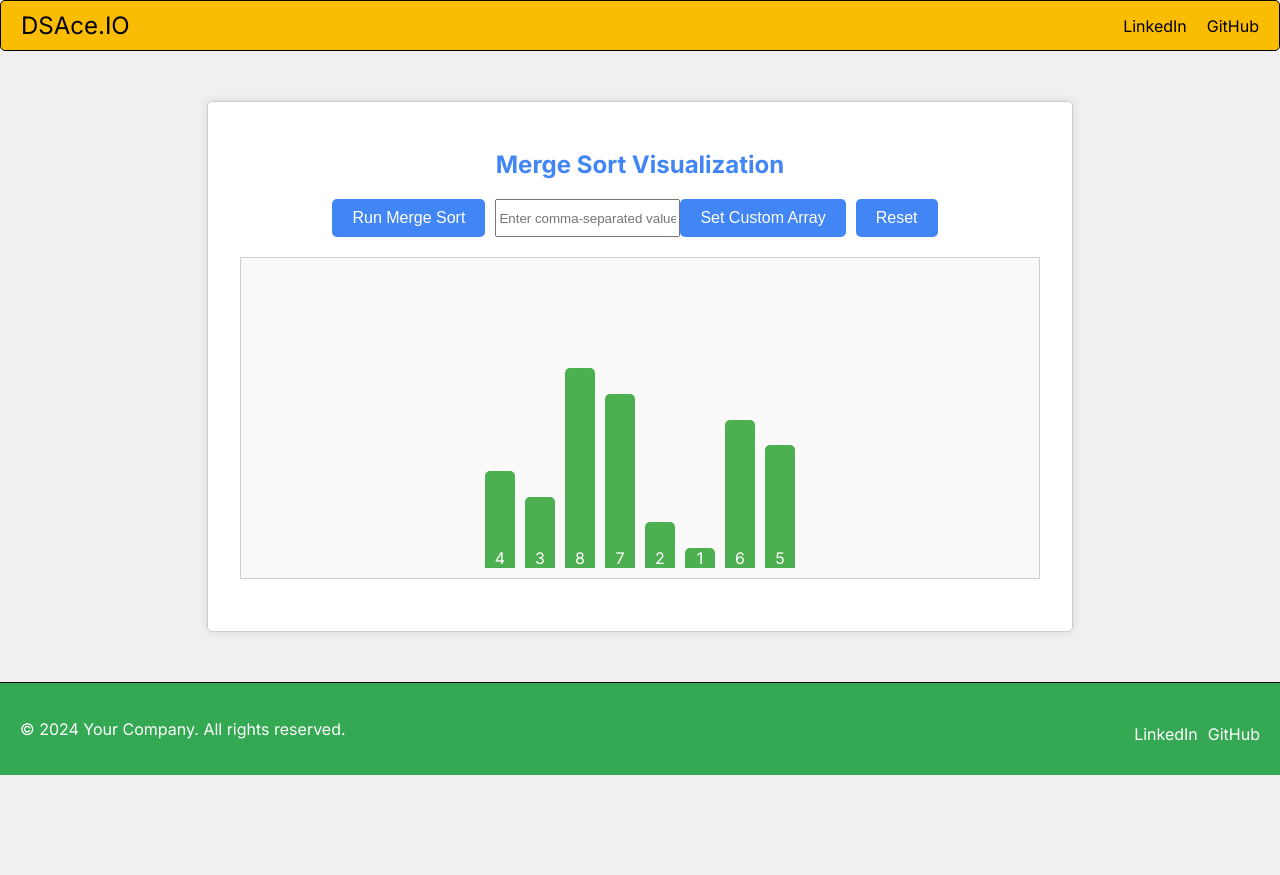
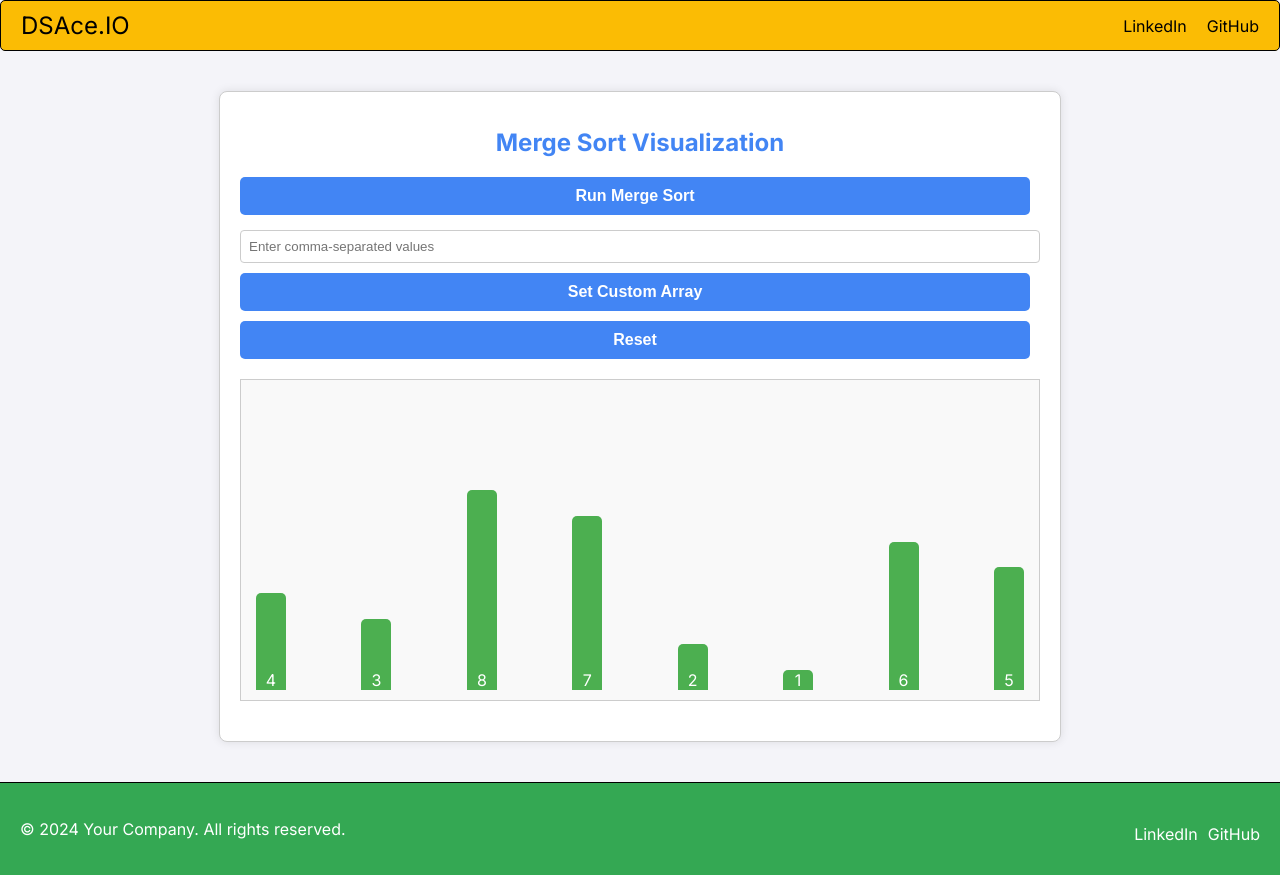
Before and after one commit to Amon20044/DSAce.IO, a Next.js app: page /DSA/MergeSort in a window 1280 px wide. Before the commit the page ends 800 px from the top, so only its background shows below. Built offline with nearby package versions, Linux system fonts and the light colour scheme.

Commit message:
New Algo + Leetcode visualizer

```diff
--- a/app/globals.css
+++ b/app/globals.css
@@ -6,6 +6,13 @@ body {
   padding: 0;
   min-height: 100vh;
   min-width: 100vw;
+}
+body, html {
+  margin: 0;
+  padding: 0;
+  height: 100%;
+  display: flex;
+  flex-direction: column;
 }
 
 /* Container styles */
@@ -71,7 +78,14 @@ body {
 .array-element.highlight {
   background-color: #FF5722; /* Orange */
 }
-
+@media (max-width: 768px) {
+  .array-element {
+    padding: 6px; /* 10px * 0.6 */
+    margin: 3px;  /* 5px * 0.6 */
+    width: 20px; /* 40px * 0.6 */
+    font-size: 0.6em; /* Scale font size */
+  }
+}
 /* Controls styles */
 .controls {
   margin-bottom: 20px;
@@ -225,10 +239,13 @@ body {
 }
 
 /* Footer styles */
-.Footer{
-  width: 100%;
-  position: relative;
-  bottom: 0;
+.footer {
+  background-color: #34A853; /* Green */
+  padding: 20px;
+  color: #fff; /* White */
+  text-align: center;
+  border-top: 1px solid #000;
+  flex-shrink: 0; /* Prevent shrinking */
 }
 
 @keyframes fadeIn {
@@ -296,3 +313,115 @@ body {
   text-align: center;
   padding: 2em;
 }
+
+body {
+  font-family: Arial, sans-serif;
+  background-color: #f4f4f9;
+  color: #333;
+  margin: 0;
+  padding: 0;
+}
+
+.container {
+  max-width: 800px;
+  margin: 40px auto;
+  padding: 20px;
+  background: #fff;
+  border-radius: 8px;
+  box-shadow: 0 0 10px rgba(0, 0, 0, 0.1);
+}
+
+h1 {
+  text-align: center;
+  color: #333;
+}
+
+.controls {
+  display: flex;
+  flex-direction: column;
+  gap: 10px;
+  margin-bottom: 20px;
+}
+label {
+  display: flex;
+  flex-direction: column;
+  font-weight: bold;
+  color: #555;
+  margin-bottom: 10px;
+}
+
+input {
+  padding: 8px;
+  margin-top: 5px;
+  border-radius: 4px;
+  border: 1px solid #ccc;
+}
+
+button {
+  padding: 10px 15px;
+  border: none;
+  border-radius: 4px;
+  cursor: pointer;
+  background-color: #0070f3;
+  color: #fff;
+  font-weight: bold;
+  transition: background-color 0.3s;
+}
+
+button:disabled {
+  background-color: #ccc;
+  cursor: not-allowed;
+}
+
+button:hover:not(:disabled) {
+  background-color: #005bb5;
+}
+
+.array-container {
+  display: flex;
+  justify-content: space-between;
+  align-items: flex-end;
+  margin-bottom: 20px;
+}
+
+.station {
+  position: relative;
+  display: flex;
+  flex-direction: column;
+  align-items: center;
+}
+
+.station-value {
+  margin-bottom: 5px;
+  font-weight: bold;
+}
+
+.section {
+  width: 40px;
+  background-color: #00aaff;
+  border-radius: 4px;
+  text-align: center;
+  padding: 5px 0;
+  transition: background-color 0.3s;
+}
+
+.section.highlight {
+  background-color: #ff6347;
+}
+
+.section-value {
+  color: #fff;
+  font-weight: bold;
+}
+
+.result {
+  text-align: center;
+  font-size: 18px;
+  font-weight: bold;
+  margin-bottom: 20px;
+}
+
+.run-button {
+  display: block;
+  margin: 0 auto;
+}
--- a/app/layout.js
+++ b/app/layout.js
@@ -18,7 +18,7 @@ export default function RootLayout({ children }) {
         <div className="max-w-3xl mx-auto p-4">
           <div className="mt-8">{children}</div>
         </div>
-        <div className="Footer">
+        <div className="Footer bottom-0" >
         <Footer/>
         </div>
       </body>
```
Also changed, not shown: app/DSA/Leetcode-MaximizeMinDist-GasStations/page.jsx (added, +115 -0 lines), app/page.jsx (+10 -8 lines).
